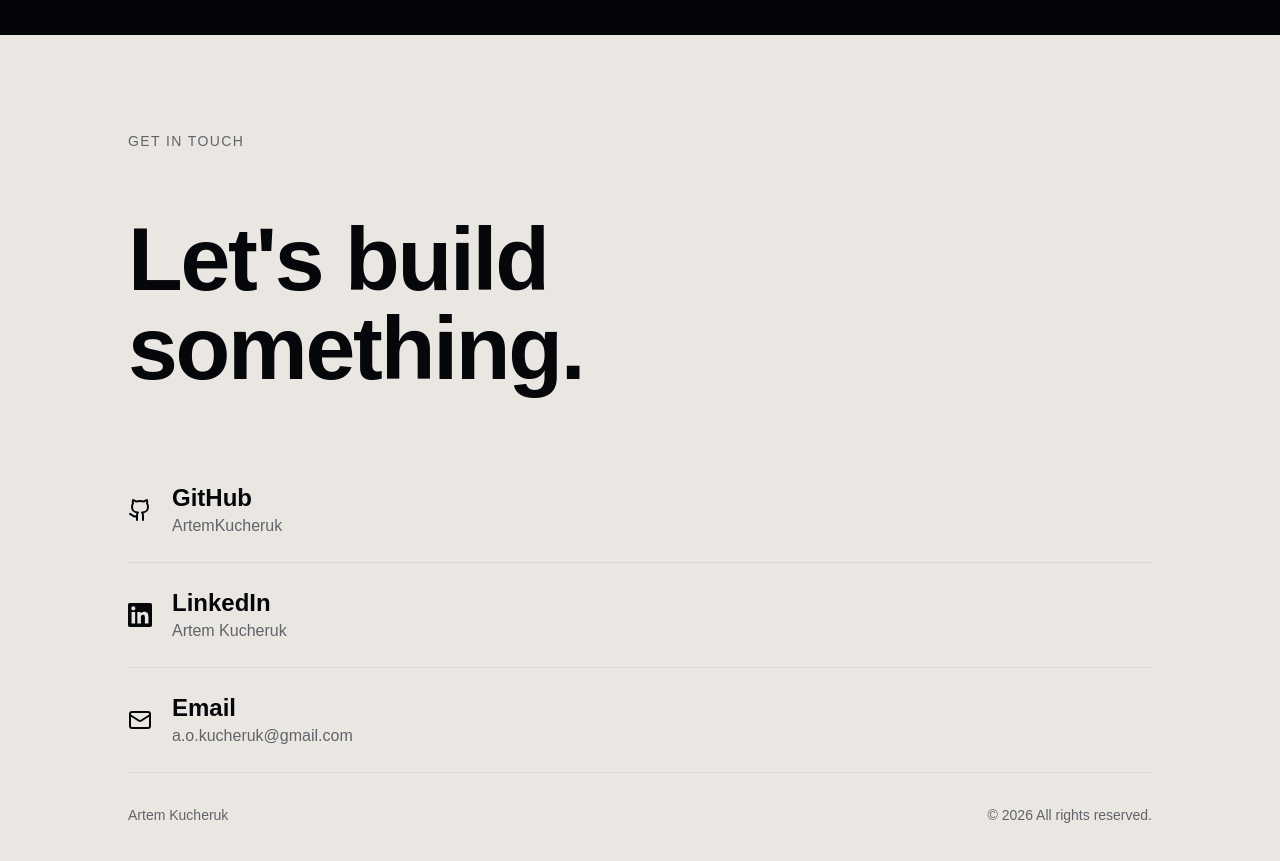
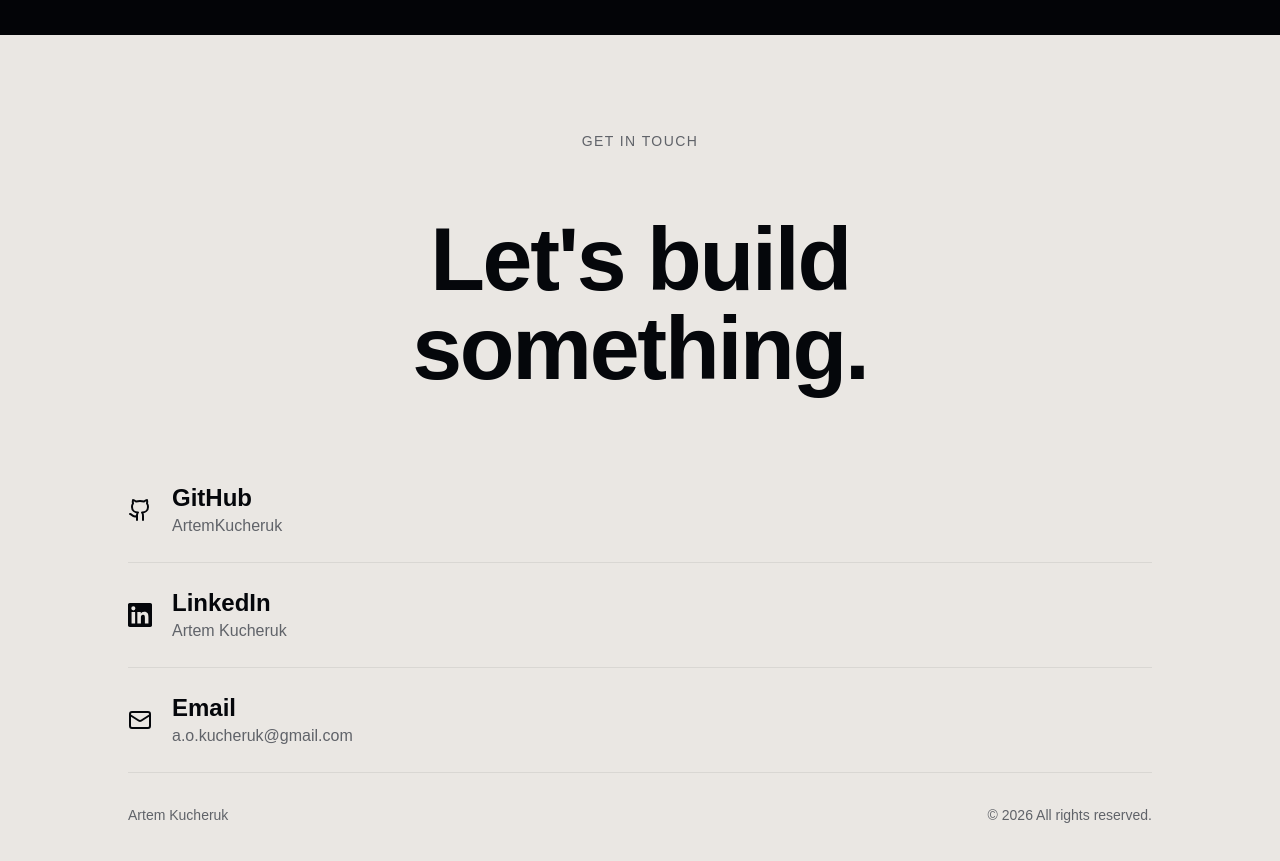
Before and after one commit to ArtemKucheruk/portfolio, a Next.js app: page / in a window 1280 px wide. Shown: the part 4020-4881 px from the top of the page. Built offline with nearby package versions, Linux system fonts and the light colour scheme; a web font is replaced by a local one.

Commit message:
fix: conter everything (feedback)

```diff
--- a/src/components/sections/Contact.tsx
+++ b/src/components/sections/Contact.tsx
@@ -47,7 +47,7 @@ export function Contact() {
     >
       <div className="mx-auto w-full max-w-5xl">
         <motion.p
-          className="mb-16 text-sm font-medium uppercase tracking-widest text-muted-foreground"
+          className="mb-16 text-center text-sm font-medium uppercase tracking-widest text-muted-foreground"
           initial={{ opacity: 0 }}
           whileInView={{ opacity: 1 }}
           viewport={{ once: true }}
@@ -57,7 +57,7 @@ export function Contact() {
         </motion.p>
 
         <motion.h2
-          className="text-[clamp(2.5rem,7vw,6rem)] font-bold leading-none tracking-tight text-foreground"
+          className="text-center text-[clamp(2.5rem,7vw,6rem)] font-bold leading-none tracking-tight text-foreground"
           initial={{ opacity: 0, y: 24 }}
           whileInView={{ opacity: 1, y: 0 }}
           viewport={{ once: true }}
```
